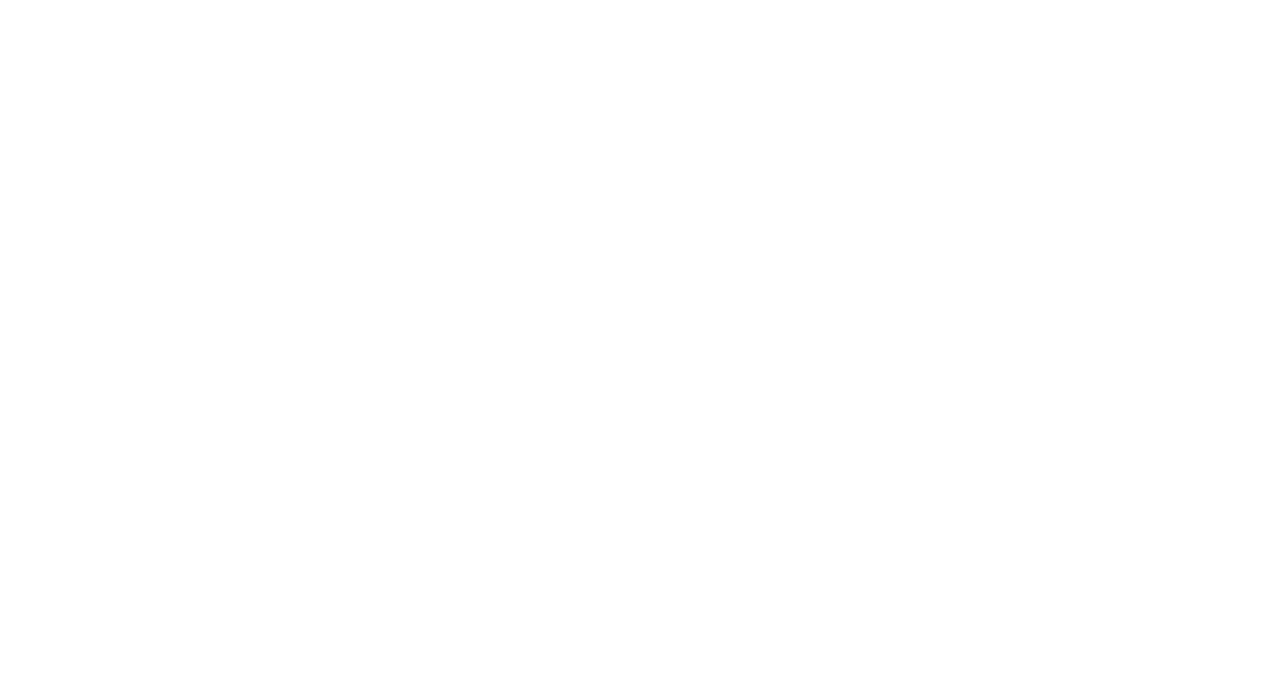
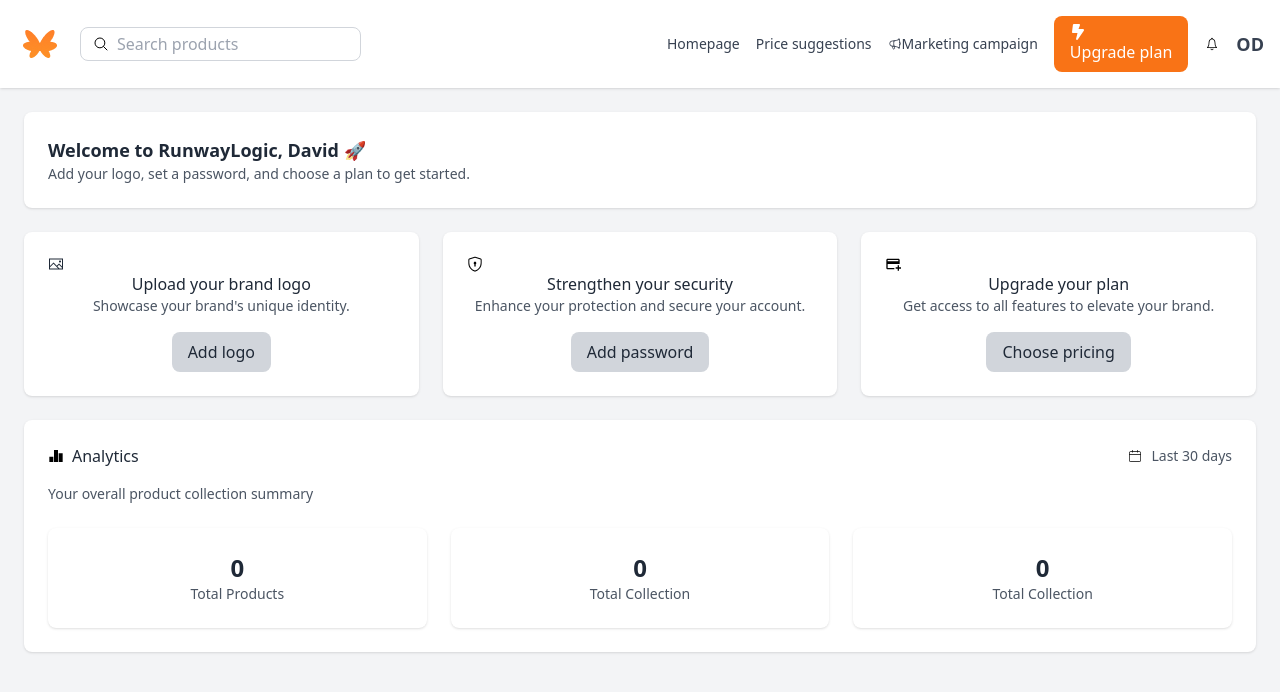
Before and after one commit to IsraelOjiefoh/RunwayLogic, a React (Vite) app: page /homepage in a window 1280 px wide. Before the commit this address had no page. Shown: the top 692 px of the page. Built offline with nearby package versions, Linux system fonts and the light colour scheme.

Commit message:
homepage update

```diff
--- a/src/App.tsx
+++ b/src/App.tsx
@@ -4,6 +4,7 @@
 import BrandName from "./components/onboarding/BrandName";
 import SignUp from "./components/account creation/CreateAccount";
 import OtpVerification from "./components/account creation/otp";
+import Homepage from "./components/homepage/Homepage";
 
 function App() {
   return (
@@ -14,6 +15,7 @@
         <Route path="/occupation" element={<Occupation />} />
         <Route path="/dropshipper-name" element={<DropshippersName />} />
         <Route path="/brand-name" element={<BrandName />} />
+        <Route path="/homepage" element={<Homepage/>} />
       </Routes>
     </Router>
   );
--- /dev/null
+++ b/src/components/homepage/Homepage.tsx
@@ -0,0 +1,115 @@
+import React from 'react';
+import logo from "../../assets/logo (2).png";
+import { IoIosNotificationsOutline } from "react-icons/io";
+import { IoSearchOutline } from "react-icons/io5";
+import { HiOutlineMegaphone } from "react-icons/hi2";
+import { FaBoltLightning } from "react-icons/fa6";
+import { LiaImage } from "react-icons/lia";
+import { GoShieldLock } from "react-icons/go";
+import { MdOutlineAddCard } from "react-icons/md";
+import { RiBarChart2Fill } from "react-icons/ri";
+import { CiCalendar } from "react-icons/ci";
+
+const Homepage: React.FC = () => {
+  return (
+    <div className="min-h-screen bg-gray-100">
+      {/* Header */}
+      <header className="bg-white shadow p-4 flex justify-between items-center">
+        <div className="flex items-center space-x-4">
+        <img src={logo} alt="Logo" className="w-full h-full" />
+          <div className="flex items-center border border-gray-300 rounded-lg px-3 py-1 focus-within:ring focus-within:ring-orange-300">
+            <IoSearchOutline/>
+            <input
+              type="text"
+              placeholder="Search products"
+              className="ml-2 border-none focus:ring-0 focus:outline-none"
+            />
+          </div>
+        </div>
+        <div className="flex items-center space-x-4">
+          <button className="text-sm text-gray-700 hover:text-gray-900">Homepage</button>
+          <button className="text-sm text-gray-700 hover:text-gray-900">Price suggestions</button>
+          <button className="text-sm text-gray-700 hover:text-gray-900 flex items-center">
+            <HiOutlineMegaphone/>
+            Marketing campaign
+          </button>
+          <button className="bg-orange-500 text-white px-4 py-2 rounded-lg hover:bg-orange-600"> <FaBoltLightning/>Upgrade plan</button>
+          <button className="relative">
+           <IoIosNotificationsOutline/>
+          </button>
+          <div className="text-gray-700 font-bold text-lg">OD</div>
+        </div>
+      </header>
+
+      {/* Welcome Section */}
+      <main className="p-6 space-y-6">
+        <div className="bg-white shadow rounded-lg p-6">
+          <h2 className="text-lg font-semibold text-gray-800">
+          Welcome to RunwayLogic, David 🚀
+          </h2>
+          <p className="text-sm text-gray-600">
+            Add your logo, set a password, and choose a plan to get started.
+          </p>
+        </div>
+
+        {/* Action Cards */}
+        <div className="grid grid-cols-1 md:grid-cols-3 gap-6">
+          <div className="bg-white shadow rounded-lg p-6 text-center">
+            <h3 className="text-gray-800 font-medium"> <LiaImage/> Upload your brand logo</h3>
+            <p className="text-sm text-gray-600 mb-4">Showcase your brand's unique identity.</p>
+            <button className="bg-gray-300 text-gray-800 px-4 py-2 rounded-lg hover:bg-gray-600">Add logo</button>
+          </div>
+          <div className="bg-white shadow rounded-lg p-6 text-center">
+            <GoShieldLock/>
+            <h3 className="text-gray-800 font-medium">Strengthen your security</h3>
+            <p className="text-sm text-gray-600 mb-4">
+              Enhance your protection and secure your account.
+            </p>
+            <button className="bg-gray-300 text-gray-800 px-4 py-2 rounded-lg hover:bg-gray-600">
+              Add password
+            </button>
+          </div>
+          <div className="bg-white shadow rounded-lg p-6 text-center">
+            <MdOutlineAddCard/>
+            <h3 className="text-gray-800 font-medium">Upgrade your plan</h3>
+            <p className="text-sm text-gray-600 mb-4">Get access to all features to elevate your brand.</p>
+            <button className="bg-gray-300 text-gray-800 px-4 py-2 rounded-lg hover:bg-gray-600">
+              Choose pricing
+            </button>
+          </div>
+        </div>
+
+         {/* Analytics Section */}
+        <div className="bg-white shadow rounded-lg p-6">
+          <div className="flex justify-between items-center mb-4">
+            <div className="flex items-center space-x-2">
+              <RiBarChart2Fill/>
+              <h3 className="text-gray-800 font-medium">Analytics</h3>
+            </div>
+            <div className="flex items-center space-x-2">
+             <CiCalendar/>
+              <span className="text-sm text-gray-600">Last 30 days</span>
+            </div>
+          </div>
+          <p className="text-sm text-gray-600 mb-6">Your overall product collection summary</p>
+          <div className="grid grid-cols-1 md:grid-cols-3 gap-6">
+            <div className="bg-white shadow rounded-lg p-6 text-center">
+              <h4 className="text-2xl font-bold text-gray-800">0</h4>
+              <p className="text-sm text-gray-600">Total Products</p>
+            </div>
+            <div className="bg-white shadow rounded-lg p-6 text-center">
+              <h4 className="text-2xl font-bold text-gray-800">0</h4>
+              <p className="text-sm text-gray-600">Total Collection</p>
+            </div>
+            <div className="bg-white shadow rounded-lg p-6 text-center">
+              <h4 className="text-2xl font-bold text-gray-800">0</h4>
+              <p className="text-sm text-gray-600">Total Collection</p>
+            </div>
+          </div>
+        </div>
+      </main>
+    </div>
+  );
+};
+
+export default Homepage;
```
